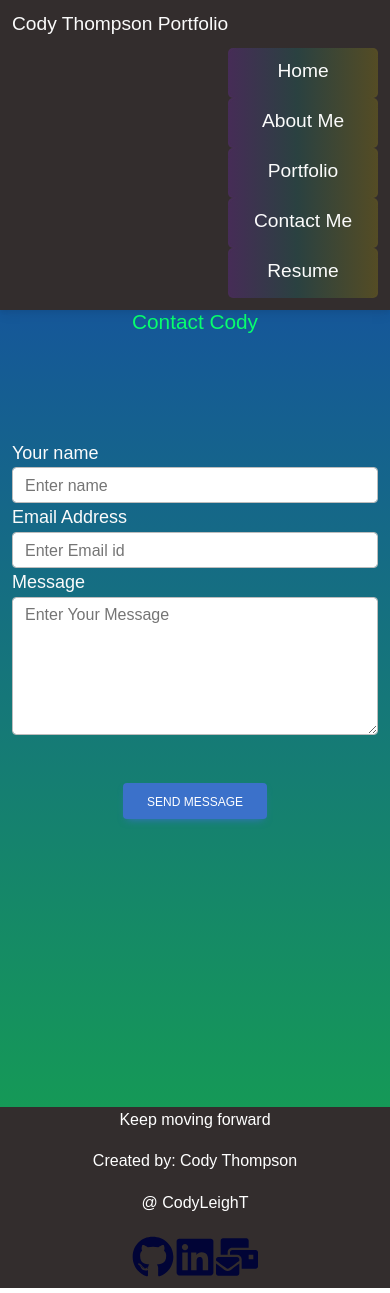
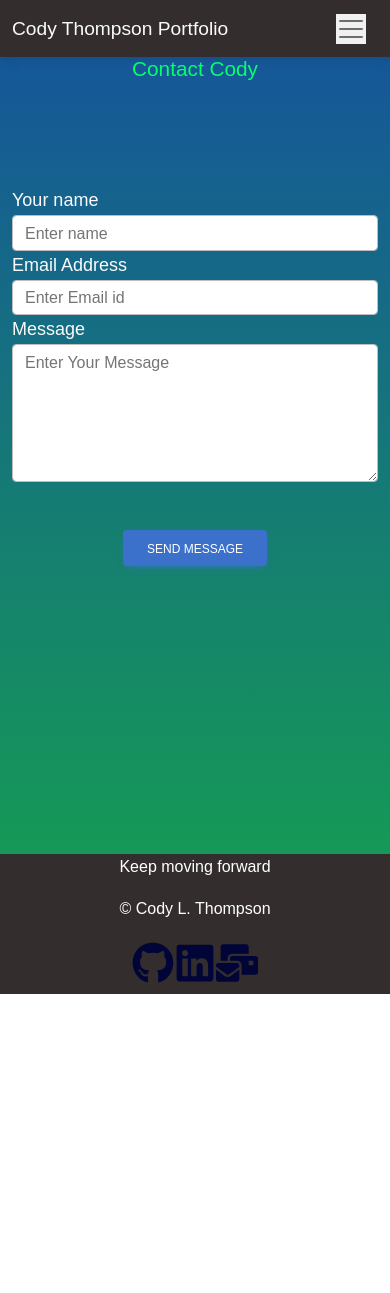
Before and after one commit to codyleight/ReactResume, a React (Vite) app: page /Contact in a window 390 px wide. After the commit the page ends 999 px from the top, so only its background shows below. Built offline with nearby package versions, Linux system fonts and the light colour scheme.

Commit message:
Styling fixes, and navbar on mobile or small screen

```diff
--- a/src/components/Footer.jsx
+++ b/src/components/Footer.jsx
@@ -24,10 +24,10 @@ export default function App() {
 
       <div className='text-center  bg-dark ' >
       <p>Keep moving forward</p>
-      <p>Created by: Cody Thompson</p>
+
 
         <a className='text-white' href='https://www.codyleight.com/'>
-          @ CodyLeighT
+        © Cody L. Thompson
         </a>
         <div className="text-center iconsize">
             <a  className='text-end' href="https://github.com/codyleight">
--- a/src/components/UI/Navbar.jsx
+++ b/src/components/UI/Navbar.jsx
@@ -1,13 +1,26 @@
 export default function Nav({ links }) {
   return (
-    <nav className="navbar navbar-expand-lg   bg-dark">
+    <nav className="navbar navbar-expand-lg bg-dark ">
       <div className="container-fluid">
-        <ul className="navbar-nav mb-2 mb-lg-2 text-light font1">
+        <a className="navbar-brand text-light font1" href="#">
           Cody Thompson Portfolio
-        </ul>
-        <ul className="navbar-nav ms-auto mb-1 mb-lg-2 font1 text-center">
-          {links.map((link) => link)}
-        </ul>
+        </a>
+        <button
+          className="navbar-toggler"
+          type="button"
+          data-bs-toggle="collapse"
+          data-bs-target="#navbarNav"
+          aria-controls="navbarNav"
+          aria-expanded="false"
+          aria-label="Toggle navigation"
+        >
+          <span className="navbar-toggler-icon"></span>
+        </button>
+        <div className="collapse navbar-collapse justify-content-sm-center" id="navbarNav">
+          <ul className="navbar-nav ms-auto mb-1 mb-lg-2 mb-sm-3  font1 text-center ">
+            {links.map((link) => link)}
+          </ul>
+        </div>
       </div>
     </nav>
   );
--- a/src/index.css
+++ b/src/index.css
@@ -43,6 +43,11 @@ background: -webkit-linear-gradient(to bottom, #155799, #159957);  /* Chrome 10-
 background: rgb(130,45,209);
 background: linear-gradient(11deg, rgba(130,45,209,1) 1%, rgba(0,198,195,1) 75%, rgba(255,230,0,1) 100%);
 
+}
+
+.navbar-toggler-icon{
+  color: #00ffd5;
+  background-color: #f1f1f1;
 }
 
 h1 {
--- a/src/main.jsx
+++ b/src/main.jsx
@@ -7,6 +7,7 @@ import { createBrowserRouter, RouterProvider } from 'react-router-dom';
 import 'bootstrap/dist/css/bootstrap.min.css';
 import 'mdb-react-ui-kit/dist/css/mdb.min.css';
 import './index.css';
+import 'bootstrap/dist/js/bootstrap.bundle.min.js';
 
 
 
--- a/src/pages/AboutPage.jsx
+++ b/src/pages/AboutPage.jsx
@@ -35,7 +35,7 @@ I am excited to showcase my projects and share my journey as a Full Stack Develo
   </h3>
 
   <h3 className='space'>
-  Time for some fun facts! In the early stages of my life, I had the incredible opportunity to be a professional gamer in League of Legends. Not only did this allow me to play games for money, but it also taught me invaluable skills in teamwork and collaboration. Working with a team and managing schedules in the gaming world prepared me for real-world scenarios of working with people.
+  Time for some fun facts! In the early stages of my life, I had the incredible opportunity to be a <span>Professional Gamer</span> in League of Legends. Not only did this allow me to play games for money, but it also taught me invaluable skills in teamwork and collaboration. Working with a team and managing schedules in the gaming world prepared me for real-world scenarios of working with people.
 
 
 This experience not only enhanced my ability to work effectively with others but also strengthened my determination to perform at my best, regardless of my emotional state. It taught me the importance of resilience and consistently delivering high-quality results.
--- a/src/pages/ContactPage.jsx
+++ b/src/pages/ContactPage.jsx
@@ -28,15 +28,17 @@ export default function ContactPage() {
   const handleFormSubmit = (event) => {
     event.preventDefault();
 
+    if (!nameIsValid(name)) {
+      setNameError('Name field is required.');
+      return;
+    }
+
     if (!emailIsValid(email)) {
       setEmailError('Please enter a valid email address.');
       return;
     }
 
-    if (!nameIsValid(name)) {
-      setNameError('Name field is required.');
-      return;
-    }
+
     else{
     setSubmit('Submitted!');
   }
```
